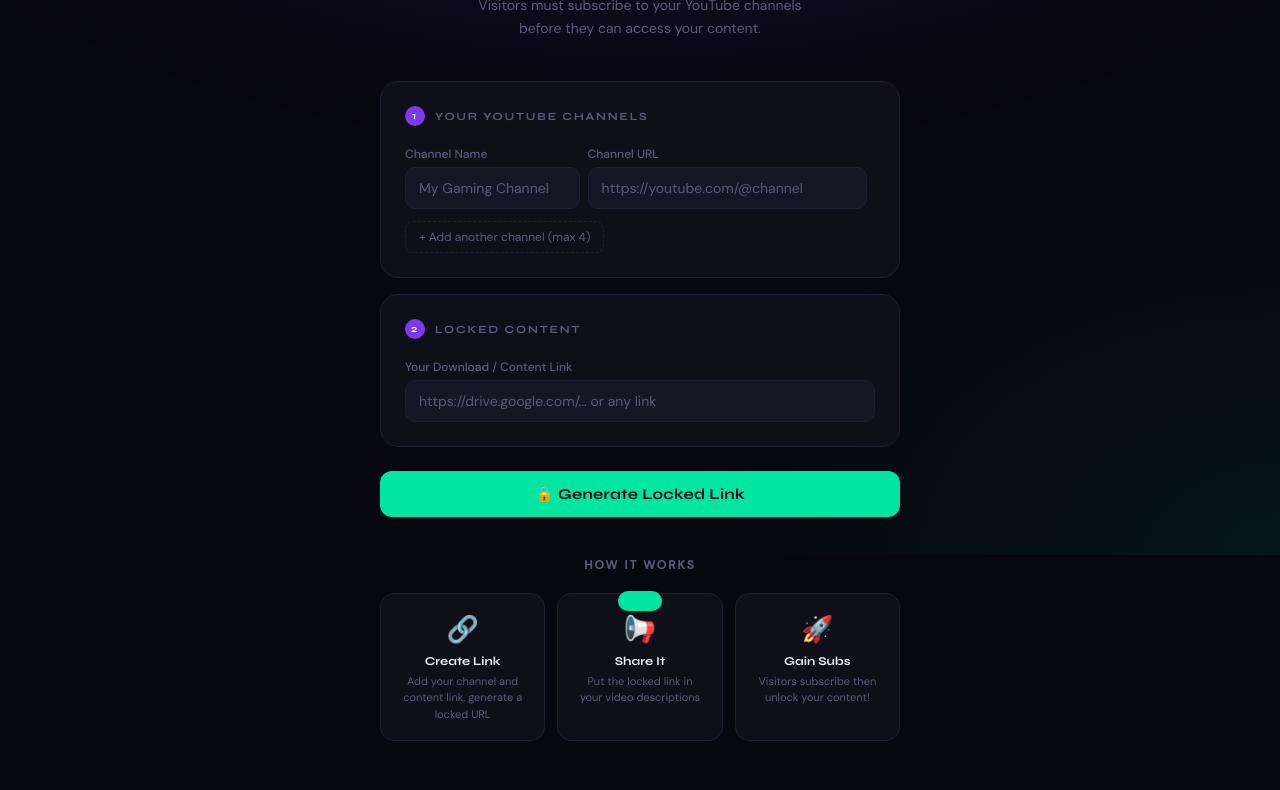
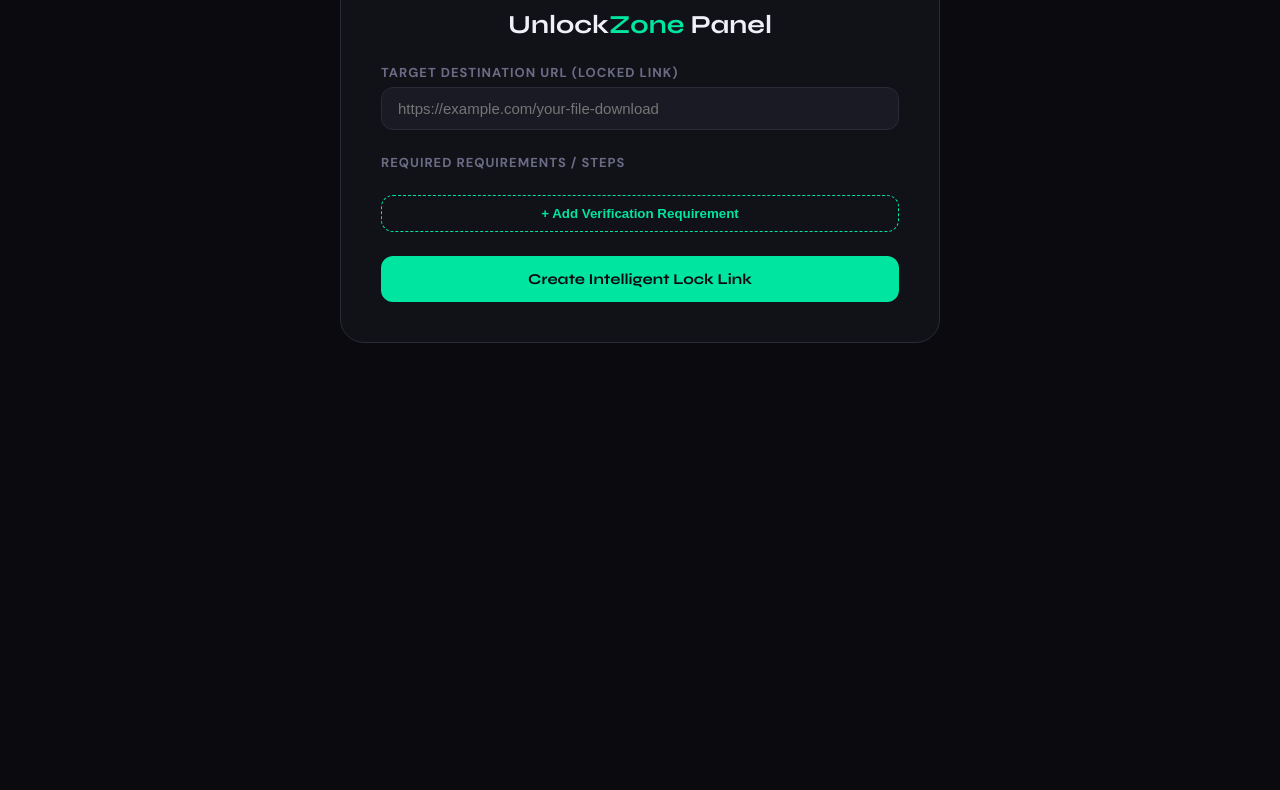
Before and after one commit to ali6712737/unlockzone, a plain HTML site: page index.html in a window 1280 px wide. Shown: the part 245-1035 px from the top of the page. After the commit the page ends 800 px from the top, so only its background shows below. Drawn offline with nearby package versions, Linux system fonts and the light colour scheme.

Commit message:
index.html

```diff
--- a/index.html
+++ b/index.html
@@ -3,283 +3,146 @@
 <head>
 <meta charset="UTF-8"/>
 <meta name="viewport" content="width=device-width, initial-scale=1.0"/>
-<title>UnlockZone — Create Locked Links</title>
-<link href="https://fonts.googleapis.com/css2?family=Syne:wght@400;600;700;800&family=DM+Sans:ital,wght@0,300;0,400;0,500;1,400&display=swap" rel="stylesheet"/>
+<title>UnlockZone Dashboard — Link Creator</title>
+<link href="https://fonts.googleapis.com/css2?family=Syne:wght@700;800&family=DM+Sans:wght@400;500;700&display=swap" rel="stylesheet"/>
 <style>
 *{margin:0;padding:0;box-sizing:border-box}
-:root{
-  --bg:#07070f;
-  --surface:#0f0f1a;
-  --surface2:#161625;
-  --border:#1e1e30;
-  --accent:#00e5a0;
-  --accent2:#7c3aed;
-  --text:#eeeef8;
-  --muted:#5a5a78;
-  --red:#ff4757;
-}
-html,body{height:100%}
-body{
-  background:var(--bg);
-  color:var(--text);
-  font-family:'DM Sans',sans-serif;
-  min-height:100vh;
-}
-body::before{
-  content:'';position:fixed;inset:0;pointer-events:none;z-index:0;
-  background:
-    radial-gradient(ellipse 900px 500px at 50% -100px,rgba(124,58,237,0.18),transparent),
-    radial-gradient(ellipse 600px 400px at 100% 100%,rgba(0,229,160,0.07),transparent);
-}
+:root{--bg:#0a0a0f;--surface:#111118;--surface2:#1a1a24;--border:#2a2a38;--accent:#00e5a0;--text:#f0f0f8;--muted:#6b6b85}
+body{background:var(--bg);color:var(--text);font-family:'DM Sans',sans-serif;min-height:100vh;padding:2rem;display:flex;justify-content:center;align-items:center}
+.container{background:var(--surface);border:1px solid var(--border);border-radius:24px;padding:2.5rem;width:100%;max-width:600px}
+h1{font-family:'Syne',sans-serif;font-size:26px;margin-bottom:1.5rem;text-align:center}
+h1 span{color:var(--accent)}
+label{display:block;font-size:13px;font-weight:700;margin-bottom:6px;color:var(--muted);text-transform:uppercase;letter-spacing:1px}
+input{width:100%;padding:12px 16px;background:var(--surface2);border:1px solid var(--border);border-radius:12px;color:#fff;font-size:15px;margin-bottom:1.5rem;transition:border-color 0.2s}
+input:focus{outline:none;border-color:var(--accent)}
+.btn{width:100%;padding:14px;background:var(--accent);color:#0a0a0f;border:none;border-radius:12px;font-size:15px;font-weight:700;font-family:'Syne',sans-serif;cursor:pointer;transition:transform 0.2s}
+.btn:hover{transform:translateY(-1px)}
+.action-list{margin-bottom:1.5rem}
+.action-item{display:flex;align-items:center;justify-content:between;background:var(--surface2);padding:12px 16px;border-radius:12px;margin-bottom:8px;border:1px solid var(--border)}
+.action-item span{font-size:14px;font-weight:500}
+.remove-btn{color:#ff4757;background:none;border:none;cursor:pointer;font-weight:700}
+.add-action-btn{background:transparent;border:1px dashed var(--accent);color:var(--accent);padding:10px;width:100%;border-radius:12px;cursor:pointer;font-weight:700;margin-bottom:1.5rem}
 
-.page{position:relative;z-index:1;max-width:560px;margin:0 auto;padding:2rem 1.25rem 4rem}
-
-/* NAV */
-nav{display:flex;align-items:center;justify-content:space-between;padding-bottom:2.5rem}
-.logo{font-family:'Syne',sans-serif;font-weight:800;font-size:20px;letter-spacing:-0.5px}
-.logo em{color:var(--accent);font-style:normal}
-.pill{font-size:11px;font-weight:600;letter-spacing:1px;padding:5px 12px;border-radius:100px;border:1px solid rgba(0,229,160,0.25);color:var(--accent);background:rgba(0,229,160,0.06)}
-
-/* HERO */
-.hero{text-align:center;margin-bottom:2.5rem}
-.hero h1{font-family:'Syne',sans-serif;font-size:clamp(26px,6vw,38px);font-weight:800;line-height:1.15;letter-spacing:-1px;margin-bottom:0.6rem}
-.hero h1 em{color:var(--accent);font-style:normal}
-.hero p{font-size:14px;color:var(--muted);max-width:360px;margin:0 auto;line-height:1.7}
-
-/* FORM CARD */
-.card{
-  background:var(--surface);
-  border:1px solid var(--border);
-  border-radius:18px;
-  padding:1.5rem;
-  margin-bottom:1rem;
-}
-.card-head{
-  font-family:'Syne',sans-serif;font-size:11px;font-weight:700;
-  letter-spacing:1.8px;text-transform:uppercase;color:var(--muted);
-  margin-bottom:1.25rem;display:flex;align-items:center;gap:10px;
-}
-.num{
-  width:20px;height:20px;border-radius:50%;
-  background:var(--accent2);color:#fff;
-  font-size:10px;font-weight:700;display:inline-flex;
-  align-items:center;justify-content:center;flex-shrink:0;
-}
-
-label{display:block;font-size:12px;color:var(--muted);font-weight:500;margin-bottom:5px}
-input[type=text]{
-  width:100%;background:var(--surface2);
-  border:1px solid var(--border);border-radius:10px;
-  padding:11px 13px;color:var(--text);font-size:14px;
-  font-family:'DM Sans',sans-serif;outline:none;
-  transition:border-color 0.2s,box-shadow 0.2s;
-}
-input[type=text]:focus{border-color:rgba(0,229,160,0.4);box-shadow:0 0 0 3px rgba(0,229,160,0.06)}
-input[type=text]::placeholder{color:var(--muted)}
-
-.ch-row{display:grid;grid-template-columns:1fr 1.6fr auto;gap:8px;margin-bottom:10px;align-items:end}
-.ch-row .field{display:flex;flex-direction:column}
-.del{
-  width:36px;height:38px;border-radius:8px;margin-bottom:0;
-  background:rgba(255,71,87,0.08);border:1px solid rgba(255,71,87,0.15);
-  color:var(--red);cursor:pointer;font-size:17px;
-  display:flex;align-items:center;justify-content:center;
-  transition:background 0.2s;flex-shrink:0;
-}
-.del:hover{background:rgba(255,71,87,0.18)}
-
-.add-ch{
-  display:inline-flex;align-items:center;gap:6px;
-  background:none;border:1px dashed var(--border);
-  color:var(--muted);font-size:12px;padding:7px 13px;
-  border-radius:8px;cursor:pointer;
-  transition:all 0.2s;font-family:'DM Sans',sans-serif;
-  margin-top:2px;
-}
-.add-ch:hover{border-color:var(--accent);color:var(--accent)}
-
-.err-msg{font-size:12px;color:var(--red);margin-top:6px;display:none}
-
-/* GENERATE BTN */
-.gen-btn{
-  width:100%;padding:14px;
-  background:var(--accent);color:#07070f;
-  border:none;border-radius:12px;
-  font-size:15px;font-weight:700;font-family:'Syne',sans-serif;
-  cursor:pointer;letter-spacing:0.3px;
-  transition:all 0.18s;margin-top:0.5rem;
-}
-.gen-btn:hover{filter:brightness(1.1);transform:translateY(-1px)}
-.gen-btn:active{transform:translateY(0)}
-.gen-btn:disabled{opacity:0.45;cursor:not-allowed;transform:none;filter:none}
-
-/* RESULT */
-.result{
-  display:none;margin-top:1rem;
-  background:var(--surface);border:1px solid rgba(0,229,160,0.2);
-  border-radius:14px;padding:1.25rem;
-}
-.result-tag{font-size:10px;font-weight:700;letter-spacing:1.5px;text-transform:uppercase;color:var(--accent);margin-bottom:8px}
-.result-url{
-  font-size:12.5px;color:var(--text);word-break:break-all;
-  background:var(--bg);padding:10px 12px;border-radius:8px;
-  border:1px solid var(--border);margin-bottom:10px;font-family:monospace;line-height:1.5;
-}
-.copy-btn{
-  width:100%;padding:10px;
-  background:rgba(0,229,160,0.08);
-  border:1px solid rgba(0,229,160,0.2);
-  color:var(--accent);border-radius:8px;
-  cursor:pointer;font-size:13px;font-weight:600;
-  font-family:'DM Sans',sans-serif;transition:all 0.2s;
-}
-.copy-btn:hover{background:rgba(0,229,160,0.15)}
-.copy-btn.ok{background:rgba(0,229,160,0.15);color:#00ffb3}
-
-/* HOW IT WORKS */
-.how{margin-top:2.5rem}
-.how-title{text-align:center;font-size:12px;font-weight:600;letter-spacing:2px;text-transform:uppercase;color:var(--muted);margin-bottom:1.25rem}
-.steps{display:grid;grid-template-columns:repeat(3,1fr);gap:0.75rem}
-.step{background:var(--surface);border:1px solid var(--border);border-radius:14px;padding:1.1rem;text-align:center}
-.step-ico{font-size:26px;margin-bottom:0.5rem}
-.step h3{font-family:'Syne',sans-serif;font-size:12px;font-weight:700;margin-bottom:0.3rem}
-.step p{font-size:11px;color:var(--muted);line-height:1.5}
-
-/* TOAST */
-.toast{
-  position:fixed;bottom:1.5rem;left:50%;
-  transform:translateX(-50%) translateY(80px);
-  background:var(--accent);color:#07070f;
-  padding:10px 22px;border-radius:100px;
-  font-size:13px;font-weight:700;
-  transition:transform 0.3s cubic-bezier(0.34,1.56,0.64,1);
-  z-index:999;white-space:nowrap;pointer-events:none;
-}
-.toast.up{transform:translateX(-50%) translateY(0)}
-
-@media(max-width:480px){
-  .ch-row{grid-template-columns:1fr 1fr auto}
-  .steps{grid-template-columns:1fr}
-}
+/* MODAL / POPUP AS PER capture_2.PNG, w.PNG, n.PNG */
+.modal{position:fixed;inset:0;background:rgba(0,0,0,0.8);display:none;align-items:center;justify-content:center;z-index:100;padding:1rem}
+.modal.open{display:flex}
+.modal-content{background:#ffffff;color:#111;border-radius:16px;padding:1.5rem;width:100%;max-width:650px;max-height:90vh;overflow-y:auto;position:relative}
+.modal-close{position:absolute;top:12px;right:16px;font-size:22px;cursor:pointer;color:#555}
+.modal-title{font-size:20px;font-weight:700;margin-bottom:1.5rem;border-bottom:2px solid #ff4757;padding-bottom:8px}
+.platform-grid{display:grid;grid-template-columns:1fr 1fr;gap:1.5rem;margin-bottom:1rem}
+@media(max-width:500px){.platform-grid{grid-template-columns:1fr}}
+.platform-section h3{font-size:15px;margin-bottom:8px;display:flex;align-items:center;gap:6px;color:#333}
+.action-opt{display:flex;align-items:center;gap:10px;background:#f5f6f8;padding:12px;border-radius:8px;margin-bottom:6px;cursor:pointer;transition:background 0.2s;font-size:13px;font-weight:500}
+.action-opt:hover{background:#e8eaf0}
+.action-opt img{width:16px;height:16px}
+.input-popup-group{background:var(--surface2);padding:12px;border-radius:12px;margin-bottom:12px;border:1px solid var(--border)}
+.input-popup-group label{color:var(--text)}
 </style>
 </head>
 <body>
-<div class="page">
-  <nav>
-    <div class="logo">Unlock<em>Zone</em></div>
-    <div class="pill">FREE TOOL</div>
-  </nav>
 
-  <div class="hero">
-    <h1>Lock Your Links.<br/><em>Grow Your Channel.</em></h1>
-    <p>Visitors must subscribe to your YouTube channels before they can access your content.</p>
+<div class="container">
+  <h1>Unlock<span>Zone</span> Panel</h1>
+
+  <label>Target Destination URL (Locked Link)</label>
+  <input type="url" id="lockedUrl" placeholder="https://example.com/your-file-download" required/>
+
+  <label>Required Requirements / Steps</label>
+  <div class="action-list" id="selectedActionsList"></div>
+  <button class="add-action-btn" onclick="openModal()">+ Add Verification Requirement</button>
+
+  <button class="btn" onclick="generateLink()">Create Intelligent Lock Link</button>
+
+  <div id="resultBox" style="margin-top:1.5rem; display:none; text-align:center;">
+    <label>Your Live Link</label>
+    <input type="text" id="finalLink" readonly onclick="this.select()"/>
+    <p style="font-size:12px; color:var(--accent)">Click inside the box to copy link!</p>
   </div>
+</div>
 
-  <!-- STEP 1 -->
-  <div class="card">
-    <div class="card-head"><span class="num">1</span> Your YouTube Channels</div>
-    <div id="chList">
-      <div class="ch-row">
-        <div class="field"><label>Channel Name</label><input type="text" class="ch-name" placeholder="My Gaming Channel"/></div>
-        <div class="field"><label>Channel URL</label><input type="text" class="ch-url" placeholder="https://youtube.com/@channel"/></div>
-        <div style="padding-bottom:0px"></div>
+<!-- CAPTURE_2 MODAL SYSTEM -->
+<div class="modal" id="actionModal">
+  <div class="modal-content">
+    <span class="modal-close" onclick="closeModal()">&times;</span>
+    <div class="modal-title">Select Action to add</div>
+
+    <div class="platform-grid">
+      <!-- YouTube -->
+      <div class="platform-section">
+        <h3>🔴 YouTube</h3>
+        <div class="action-opt" onclick="chooseAction('Subscribe Channel', '#FF0000', '🔴')">Subscribe Channel</div>
+        <div class="action-opt" onclick="chooseAction('Like & Comment Video', '#FF0000', '👍')">Like & Comment on Video</div>
+        <div class="action-opt" onclick="chooseAction('Share Video', '#FF0000', '📢')">Share Video</div>
       </div>
-    </div>
-    <p class="err-msg" id="chErr">Please add at least one channel.</p>
-    <button class="add-ch" onclick="addCh()">+ Add another channel (max 4)</button>
-  </div>
-
-  <!-- STEP 2 -->
-  <div class="card">
-    <div class="card-head"><span class="num">2</span> Locked Content</div>
-    <label>Your Download / Content Link</label>
-    <input type="text" id="lockedUrl" placeholder="https://drive.google.com/... or any link"/>
-    <p class="err-msg" id="urlErr">Please enter your content link.</p>
-  </div>
-
-  <button class="gen-btn" id="genBtn" onclick="generate()">🔒 Generate Locked Link</button>
-
-  <div class="result" id="result">
-    <div class="result-tag">✅ Your Locked Link is Ready!</div>
-    <div class="result-url" id="resultUrl"></div>
-    <button class="copy-btn" id="copyBtn" onclick="copyIt()">📋 Copy Link</button>
-  </div>
-
-  <div class="how">
-    <div class="how-title">How It Works</div>
-    <div class="steps">
-      <div class="step"><div class="step-ico">🔗</div><h3>Create Link</h3><p>Add your channel and content link, generate a locked URL</p></div>
-      <div class="step"><div class="step-ico">📢</div><h3>Share It</h3><p>Put the locked link in your video descriptions</p></div>
-      <div class="step"><div class="step-ico">🚀</div><h3>Gain Subs</h3><p>Visitors subscribe then unlock your content!</p></div>
+      <!-- Telegram -->
+      <div class="platform-section">
+        <h3>🔵 Telegram</h3>
+        <div class="action-opt" onclick="chooseAction('Join Telegram', '#229ED9', '✈️')">Join Telegram</div>
+      </div>
+      <!-- Instagram & TikTok -->
+      <div class="platform-section">
+        <h3>📸 Instagram & TikTok</h3>
+        <div class="action-opt" onclick="chooseAction('Like On Instagram', '#E1306C', '📸')">Like On Instagram</div>
+        <div class="action-opt" onclick="chooseAction('Follow on TikTok', '#000000', '🎵')">Follow on TikTok</div>
+      </div>
+      <!-- Discord & Others -->
+      <div class="platform-section">
+        <h3>👾 Discord & Communities</h3>
+        <div class="action-opt" onclick="chooseAction('Join Discord', '#5865F2', '👾')">Join Discord</div>
+        <div class="action-opt" onclick="chooseAction('Follow on X/Twitter', '#1DA1F2', '🐦')">Follow on X/Twitter</div>
+      </div>
     </div>
   </div>
 </div>
-
-<div class="toast" id="toast"></div>
 
 <script src="config.js"></script>
 <script src="https://cdn.jsdelivr.net/npm/@supabase/supabase-js@2/dist/umd/supabase.min.js"></script>
 <script>
 const sb = supabase.createClient(SUPABASE_URL, SUPABASE_KEY);
-let chCount = 1;
+let stack = [];
 
-function addCh(){
-  if(chCount >= 4){ toast('Maximum 4 channels allowed.'); return; }
-  const list = document.getElementById('chList');
-  const d = document.createElement('div');
-  d.className = 'ch-row';
-  d.innerHTML = `
-    <div class="field"><label>Channel Name</label><input type="text" class="ch-name" placeholder="My Second Channel"/></div>
-    <div class="field"><label>Channel URL</label><input type="text" class="ch-url" placeholder="https://youtube.com/@channel2"/></div>
-    <button class="del" onclick="this.parentElement.remove();chCount--" title="Remove">×</button>
-  `;
-  list.appendChild(d);
-  chCount++;
+function openModal(){ document.getElementById('actionModal').classList.add('open'); }
+function closeModal(){ document.getElementById('actionModal').classList.remove('open'); }
+
+function chooseAction(name, color, icon) {
+  closeModal();
+  const url = prompt(`Enter URL for: ${name}`);
+  if(!url) return;
+
+  stack.push({ name, color, icon, url });
+  renderStack();
 }
 
-function rnd(n=8){ return Math.random().toString(36).substring(2,2+n); }
-
-async function generate(){
-  const names = [...document.querySelectorAll('.ch-name')].map(i=>i.value.trim());
-  const urls  = [...document.querySelectorAll('.ch-url')].map(i=>i.value.trim());
-  const locked = document.getElementById('lockedUrl').value.trim();
-  let ok = true;
-  if(!names[0]||!urls[0]){ document.getElementById('chErr').style.display='block'; ok=false; }
-  else document.getElementById('chErr').style.display='none';
-  if(!locked){ document.getElementById('urlErr').style.display='block'; ok=false; }
-  else document.getElementById('urlErr').style.display='none';
-  if(!ok) return;
-
-  const btn = document.getElementById('genBtn');
-  btn.disabled = true; btn.textContent = '⏳ Generating...';
-
-  const channels = names.map((n,i)=>({name:n,url:urls[i]})).filter(c=>c.name&&c.url);
-  const slug = rnd();
-  const { error } = await sb.from('links').insert({ slug, channels: JSON.stringify(channels), locked_url: locked });
-
-  btn.disabled = false; btn.textContent = '🔒 Generate Locked Link';
-  if(error){ toast('Error! Please try again.'); console.error(error); return; }
-
-  const link = `${location.origin}/unlock.html?s=${slug}`;
-  document.getElementById('resultUrl').textContent = link;
-  document.getElementById('result').style.display = 'block';
-  document.getElementById('result').scrollIntoView({behavior:'smooth'});
-}
-
-function copyIt(){
-  const url = document.getElementById('resultUrl').textContent;
-  navigator.clipboard.writeText(url).then(()=>{
-    const b = document.getElementById('copyBtn');
-    b.textContent = '✅ Copied!'; b.classList.add('ok');
-    toast('Link copied!');
-    setTimeout(()=>{ b.textContent='📋 Copy Link'; b.classList.remove('ok'); }, 2500);
+function renderStack(){
+  const container = document.getElementById('selectedActionsList');
+  container.innerHTML = '';
+  stack.forEach((item, i) => {
+    container.innerHTML += `
+      <div class="action-item">
+        <span>${item.icon} <strong>${item.name}</strong></span>
+        <button class="remove-btn" onclick="removeStack(${i})">Remove</button>
+      </div>
+    `;
   });
 }
 
-function toast(msg){
-  const t = document.getElementById('toast');
-  t.textContent = msg; t.classList.add('up');
-  setTimeout(()=>t.classList.remove('up'), 3000);
+function removeStack(i){
+  stack.splice(i, 1);
+  renderStack();
+}
+
+async function generateLink(){
+  const dest = document.getElementById('lockedUrl').value;
+  if(!dest || stack.length === 0){ alert('Please add a target URL and at least one tracking step.'); return; }
+
+  const slug = Math.random().toString(36).substring(2, 8);
+  const { error } = await sb.from('links').insert([{ slug: slug, locked_url: dest, channels: JSON.stringify(stack) }]);
+
+  if(error) { alert('Database saving error'); }
+  else {
+    document.getElementById('resultBox').style.style.display = 'block';
+    document.getElementById('finalLink').value = window.location.origin + '/unlock.html?s=' + slug;
+  }
 }
 </script>
 </body>
```
